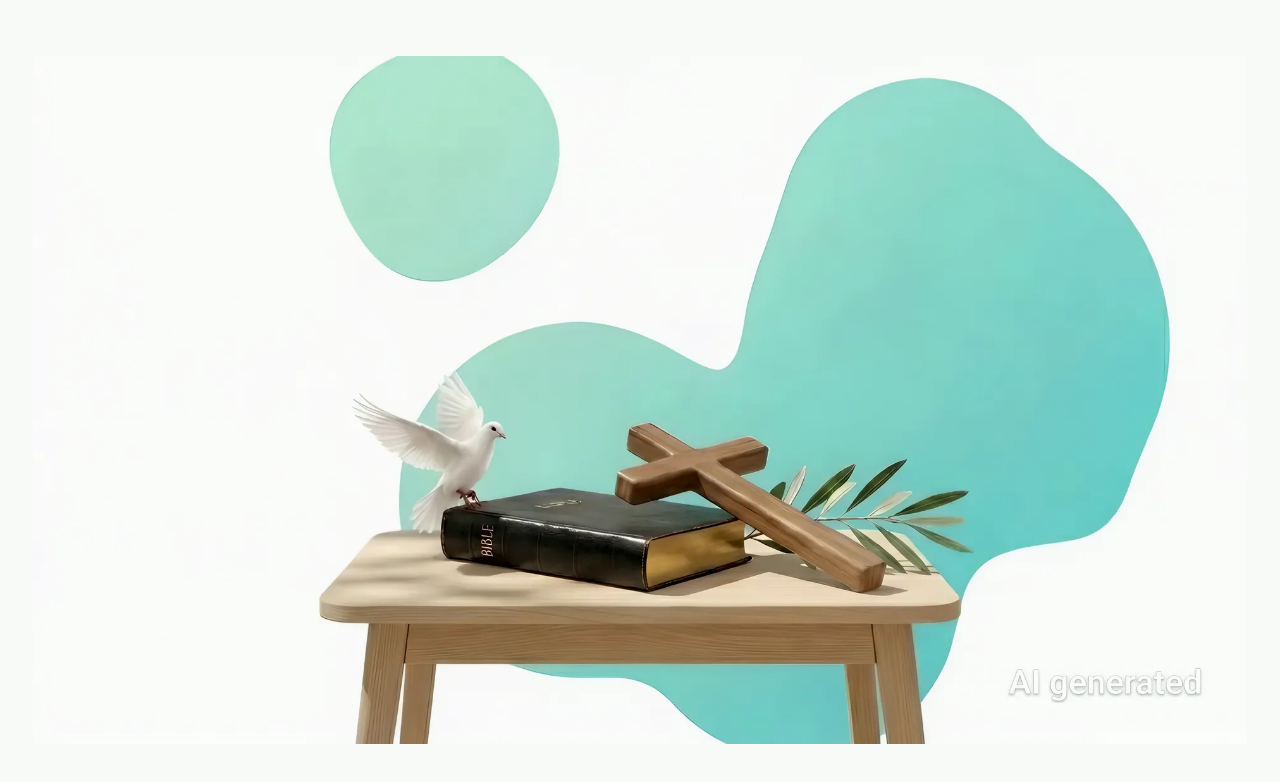
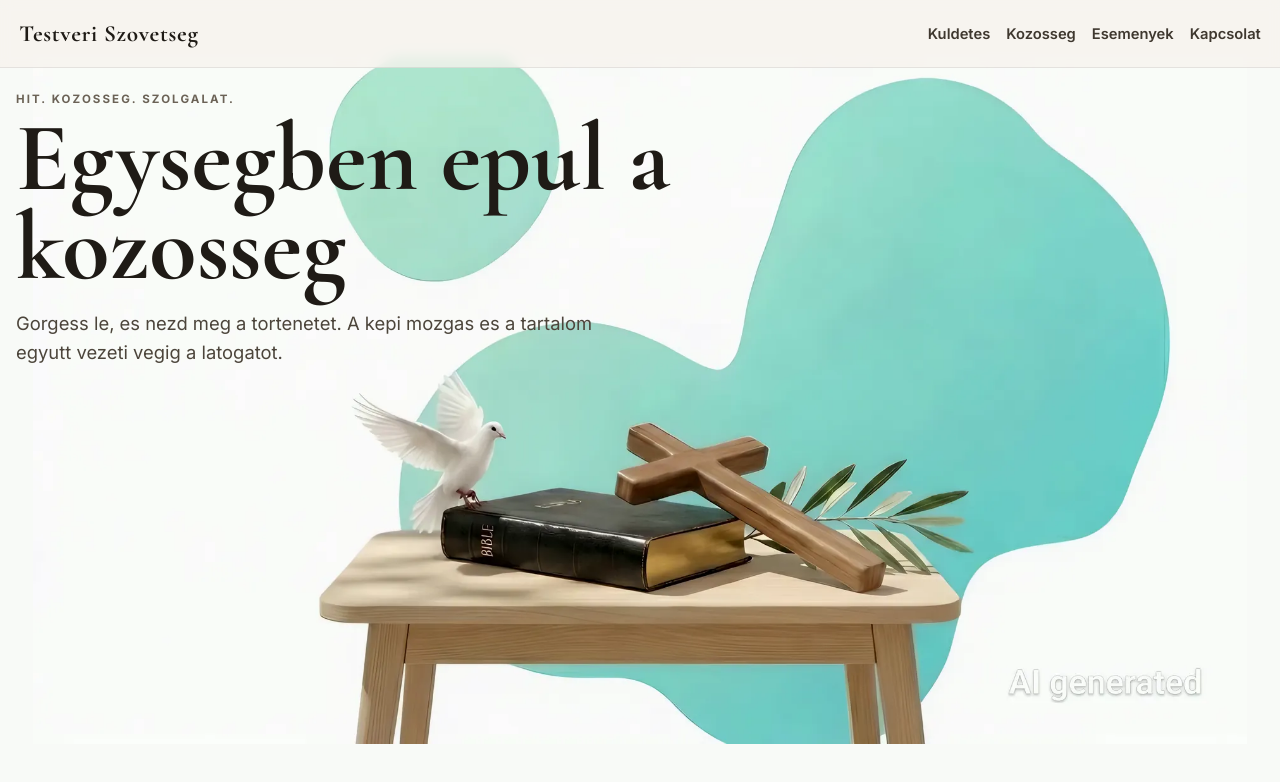
Before and after one commit to sandortorok/tesz-animation-demo, a plain HTML site: page index.html in a window 1280 px wide. Shown: the top 782 px of the page. Drawn offline with nearby package versions, Linux system fonts and the light colour scheme.

Commit message:
Restore full hero layout with cleaner styling and scroll-driven content

```diff
--- a/css/style.css
+++ b/css/style.css
@@ -1,9 +1,24 @@
+:root {
+  --bg: #f6f3ed;
+  --text: #1f1b16;
+  --muted: #6b6256;
+  --card: rgba(14, 14, 14, 0.54);
+  --card-border: rgba(255, 255, 255, 0.24);
+  --card-text: #f6f2ea;
+  --accent: #2da9a7;
+  --accent-2: #67d3d0;
+}
+
+* {
+  box-sizing: border-box;
+}
+
 html,
 body {
   margin: 0;
-  width: 100%;
-  min-height: 100%;
-  background: #f6f3ed;
+  background: var(--bg);
+  color: var(--text);
+  font-family: "Inter", sans-serif;
 }
 
 body {
@@ -13,11 +28,156 @@ body {
 #canvas {
   position: fixed;
   inset: 0;
-  display: block;
   width: 100vw;
   height: 100vh;
+  display: block;
+  z-index: 1;
 }
 
 #scroll-track {
-  height: 500vh;
+  height: 520vh;
 }
+
+.topbar {
+  position: fixed;
+  inset: 0 0 auto 0;
+  height: 68px;
+  z-index: 20;
+  display: flex;
+  align-items: center;
+  justify-content: space-between;
+  padding: 0 1.2rem;
+  backdrop-filter: blur(6px);
+  background: rgba(246, 243, 237, 0.78);
+  border-bottom: 1px solid rgba(0, 0, 0, 0.08);
+}
+
+.brand {
+  font-family: "Cormorant Garamond", serif;
+  font-size: 1.45rem;
+  font-weight: 700;
+  letter-spacing: 0.03em;
+}
+
+.topbar nav {
+  display: flex;
+  gap: 1rem;
+}
+
+.topbar nav a {
+  text-decoration: none;
+  color: #3f382f;
+  font-weight: 600;
+  font-size: 0.92rem;
+}
+
+.hero-copy {
+  position: fixed;
+  top: 92px;
+  left: 1rem;
+  right: 1rem;
+  z-index: 12;
+  max-width: 860px;
+}
+
+.eyebrow {
+  margin: 0 0 0.5rem;
+  text-transform: uppercase;
+  font-size: 0.72rem;
+  letter-spacing: 0.18em;
+  font-weight: 700;
+  color: var(--muted);
+}
+
+.hero-copy h1 {
+  margin: 0;
+  font-family: "Cormorant Garamond", serif;
+  font-size: clamp(2.6rem, 7.6vw, 7.4rem);
+  line-height: 0.92;
+}
+
+.hero-copy .lead {
+  margin-top: 1rem;
+  max-width: 620px;
+  color: #4c453b;
+  line-height: 1.6;
+  font-size: clamp(0.98rem, 1.6vw, 1.15rem);
+}
+
+.content-card {
+  position: fixed;
+  z-index: 14;
+  bottom: 7vh;
+  width: min(92vw, 420px);
+  padding: 1rem 1rem 1.1rem;
+  border-radius: 18px;
+  background: var(--card);
+  border: 1px solid var(--card-border);
+  color: var(--card-text);
+  backdrop-filter: blur(7px);
+  opacity: 0;
+  transform: translateY(18px);
+  transition: opacity 0.35s ease, transform 0.35s ease;
+  pointer-events: none;
+}
+
+.content-card.left {
+  left: 1rem;
+}
+
+.content-card.right {
+  right: 1rem;
+}
+
+.content-card.active {
+  opacity: 1;
+  transform: translateY(0);
+}
+
+.content-card h2 {
+  margin: 0;
+  font-family: "Cormorant Garamond", serif;
+  font-size: clamp(1.7rem, 3.2vw, 2.5rem);
+  line-height: 1;
+}
+
+.content-card p {
+  margin: 0.75rem 0 0;
+  line-height: 1.58;
+}
+
+.content-card .eyebrow {
+  color: #d8d2c8;
+}
+
+.cta {
+  margin-top: 1rem;
+  display: inline-block;
+  text-decoration: none;
+  color: #fff;
+  font-weight: 700;
+  background: linear-gradient(90deg, var(--accent), var(--accent-2));
+  padding: 0.68rem 1.05rem;
+  border-radius: 999px;
+  pointer-events: auto;
+}
+
+@media (max-width: 860px) {
+  .topbar nav {
+    display: none;
+  }
+
+  .hero-copy {
+    top: 84px;
+  }
+
+  .hero-copy h1 {
+    font-size: clamp(2.3rem, 11vw, 4.3rem);
+  }
+
+  .content-card {
+    left: 1rem;
+    right: 1rem;
+    width: auto;
+  }
+}
--- a/index.html
+++ b/index.html
@@ -3,12 +3,57 @@
 <head>
   <meta charset="UTF-8" />
   <meta name="viewport" content="width=device-width, initial-scale=1.0" />
-  <title>Testveri Szovetseg | Hero Animation</title>
+  <title>Testveri Szovetseg</title>
+  <link rel="preconnect" href="https://fonts.googleapis.com" />
+  <link rel="preconnect" href="https://fonts.gstatic.com" crossorigin />
+  <link href="https://fonts.googleapis.com/css2?family=Cormorant+Garamond:wght@500;600;700&family=Inter:wght@400;500;600;700&display=swap" rel="stylesheet" />
   <link rel="stylesheet" href="css/style.css" />
 </head>
 <body data-frame-count="122">
-  <canvas id="canvas" aria-label="Hero animation"></canvas>
+  <header class="topbar">
+    <div class="brand">Testveri Szovetseg</div>
+    <nav>
+      <a href="#kuldetes">Kuldetes</a>
+      <a href="#kozosseg">Kozosseg</a>
+      <a href="#esemenyek">Esemenyek</a>
+      <a href="#kapcsolat">Kapcsolat</a>
+    </nav>
+  </header>
+
+  <canvas id="canvas" aria-hidden="true"></canvas>
   <main id="scroll-track" aria-hidden="true"></main>
+
+  <section class="hero-copy">
+    <p class="eyebrow">Hit. Kozosseg. Szolgalat.</p>
+    <h1>Egysegben epul a kozosseg</h1>
+    <p class="lead">Gorgess le, es nezd meg a tortenetet. A kepi mozgas es a tartalom egyutt vezeti vegig a latogatot.</p>
+  </section>
+
+  <section id="kuldetes" class="content-card left" data-enter="0.15" data-leave="0.34">
+    <p class="eyebrow">Kuldetes</p>
+    <h2>Remeny, ami osszekot</h2>
+    <p>A Testveri Szovetseg celja, hogy hitben es szeretetben tamogassa az embereket a hetkoznapokban.</p>
+  </section>
+
+  <section id="kozosseg" class="content-card right" data-enter="0.35" data-leave="0.52">
+    <p class="eyebrow">Kozosseg</p>
+    <h2>Kapcsolodas, ami felemel</h2>
+    <p>Imaalkalmak, csoportok es csaladi programok teremtenek befogado kozosseget minden korosztalynak.</p>
+  </section>
+
+  <section id="esemenyek" class="content-card left" data-enter="0.53" data-leave="0.72">
+    <p class="eyebrow">Esemenyek</p>
+    <h2>Talalkozas szemelyesen</h2>
+    <p>Heti alkalmak es kozossegi napok, ahol megerositjuk a kapcsolatokat es a hitbeli utat.</p>
+  </section>
+
+  <section id="kapcsolat" class="content-card right" data-enter="0.73" data-leave="1.0" data-persist="true">
+    <p class="eyebrow">Kapcsolat</p>
+    <h2>Csatlakozz hozzank</h2>
+    <p>Irj nekunk, es segitunk megtalalni a hozzad legkozelebb allo alkalmat.</p>
+    <a class="cta" href="mailto:info@testveriszovetseg.hu">Kapcsolatfelvetel</a>
+  </section>
+
   <script src="js/app.js"></script>
 </body>
 </html>
--- a/js/app.js
+++ b/js/app.js
@@ -1,6 +1,9 @@
 const FRAME_COUNT = Number(document.body.dataset.frameCount || 122);
 const CANVAS = document.getElementById("canvas");
 const CTX = CANVAS.getContext("2d", { alpha: false });
+
+const cards = [...document.querySelectorAll(".content-card")];
+const heroCopy = document.querySelector(".hero-copy");
 
 const frames = new Array(FRAME_COUNT);
 let currentFrame = 0;
@@ -19,6 +22,20 @@ function resizeCanvas() {
   drawFrame(currentFrame);
 }
 
+function frameUrl(n) {
+  return `frames/frame_${String(n).padStart(4, "0")}.webp`;
+}
+
+function loadImage(n) {
+  return new Promise((resolve) => {
+    const img = new Image();
+    img.decoding = "async";
+    img.src = frameUrl(n);
+    img.onload = () => resolve(img);
+    img.onerror = () => resolve(null);
+  });
+}
+
 function sampleBgColor(img) {
   const mini = document.createElement("canvas");
   mini.width = 8;
@@ -32,11 +49,7 @@ function sampleBgColor(img) {
     mctx.getImageData(7, 7, 1, 1).data
   ];
 
-  const avg = corners.reduce(
-    (acc, c) => [acc[0] + c[0], acc[1] + c[1], acc[2] + c[2]],
-    [0, 0, 0]
-  );
-
+  const avg = corners.reduce((acc, c) => [acc[0] + c[0], acc[1] + c[1], acc[2] + c[2]], [0, 0, 0]);
   return `rgb(${Math.round(avg[0] / 4)}, ${Math.round(avg[1] / 4)}, ${Math.round(avg[2] / 4)})`;
 }
 
@@ -64,48 +77,49 @@ function drawFrame(index) {
   CTX.drawImage(img, dx, dy, dw, dh);
 }
 
-function frameUrl(n) {
-  return `frames/frame_${String(n).padStart(4, "0")}.webp`;
-}
-
-function loadImage(n) {
-  return new Promise((resolve) => {
-    const img = new Image();
-    img.decoding = "async";
-    img.loading = "eager";
-    img.src = frameUrl(n);
-    img.onload = () => resolve(img);
-    img.onerror = () => resolve(null);
-  });
-}
-
 async function preloadFrames() {
   const jobs = [];
   for (let i = 1; i <= FRAME_COUNT; i += 1) {
-    jobs.push(
-      loadImage(i).then((img) => {
-        frames[i - 1] = img;
-      })
-    );
+    jobs.push(loadImage(i).then((img) => {
+      frames[i - 1] = img;
+    }));
   }
-
   await Promise.all(jobs);
   drawFrame(0);
 }
 
-function getScrollProgress() {
+function getProgress() {
   const maxScroll = document.documentElement.scrollHeight - window.innerHeight;
   if (maxScroll <= 0) return 0;
   return Math.min(Math.max(window.scrollY / maxScroll, 0), 1);
 }
 
+function updateCards(progress) {
+  cards.forEach((card) => {
+    const enter = Number(card.dataset.enter || 0);
+    const leave = Number(card.dataset.leave || 1);
+    const persist = card.dataset.persist === "true";
+    const active = progress >= enter && progress <= leave;
+
+    if (active || (persist && progress > leave)) {
+      card.classList.add("active");
+    } else {
+      card.classList.remove("active");
+    }
+  });
+
+  const heroFade = Math.max(0, 1 - progress * 2.4);
+  heroCopy.style.opacity = String(heroFade);
+}
+
 function renderFromScroll() {
-  const progress = getScrollProgress();
+  const progress = getProgress();
   const nextFrame = Math.min(Math.floor(progress * (FRAME_COUNT - 1)), FRAME_COUNT - 1);
   if (nextFrame !== currentFrame) {
     currentFrame = nextFrame;
     drawFrame(currentFrame);
   }
+  updateCards(progress);
 }
 
 async function init() {
```
